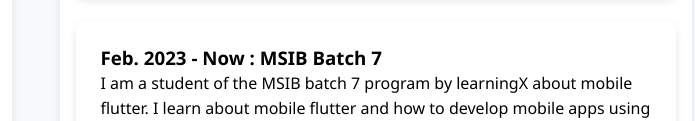
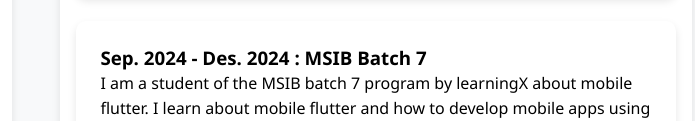
Before and after one commit to JonathanZefanya/MyCV, a plain HTML site: page index.html in a window 1280 px wide. Shown: the part 643-764 px from the top of the page, 440-1135 px from the left. Drawn offline with Linux system fonts and the light colour scheme.

Commit message:
update experience section dates in index.html

```diff
--- a/index.html
+++ b/index.html
@@ -152,7 +152,7 @@
 
                 <article>
                     <h3>
-                        Feb. 2023 - Now&nbsp;: MSIB Batch 7
+                        Sep. 2024 - Des. 2024&nbsp;: MSIB Batch 7
                     </h3>
 
                     <p>
@@ -166,6 +166,7 @@
                         <li>Firebase</li>
                         <li>MySQL</li>
                     </ul>
+                </article>
 
             </section>
 
```
